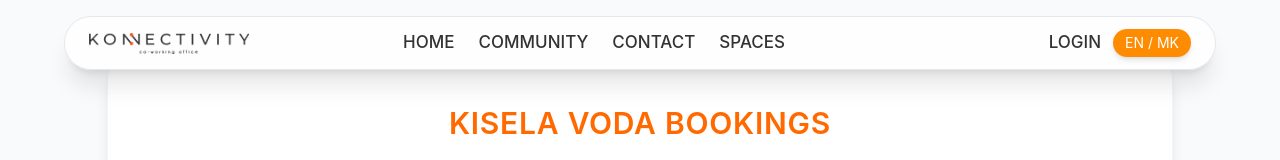
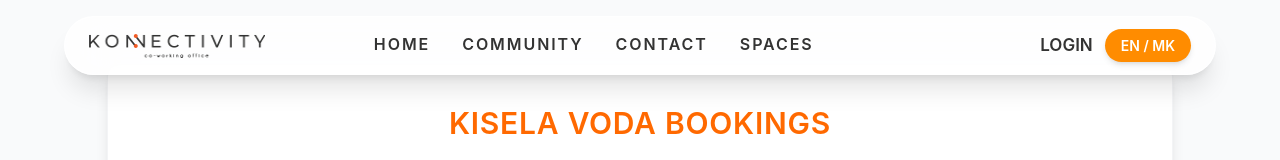
Before and after one commit to stojkov5/ConnectivityCowork, a React (Vite) app in the folder frontend/: page /kiselavoda in a window 1280 px wide. Shown: the top 160 px of the page. Built offline with nearby package versions, Linux system fonts and the light colour scheme; no server answers.

Commit message:
refactor: enhance Navbar component with responsive links and mobile menu functionality

```diff
--- a/frontend/src/components/Navbar.jsx
+++ b/frontend/src/components/Navbar.jsx
@@ -15,17 +15,55 @@ const NavBar = () => {
     logout();
   };
 
+  const renderDesktopNavLink = (to, label, isHash = false) => {
+  const base =
+    "group relative tracking-[0.12em] text-[15px] xl:text-[16px] font-semibold transition-colors duration-200 hover:text-[#ff8c00]";
+
+  const underline =
+    "pointer-events-none absolute left-0 -bottom-0.5 h-[2px] w-0 bg-[#ff8c00] transition-all duration-300 group-hover:w-full";
+
+  if (isHash) {
+    return (
+      <HashLink smooth to={to} className={base}>
+        <span className="relative inline-block pb-1">
+          {label}
+          <span className={underline} />
+        </span>
+      </HashLink>
+    );
+  }
+
+  return (
+    <NavLink
+      to={to}
+      className={({ isActive }) =>
+        [
+          base,
+          isActive ? "text-[#ff8c00]" : "",
+        ].join(" ")
+      }
+    >
+      <span className="relative inline-block pb-1">
+        {label}
+        <span className={underline} />
+      </span>
+    </NavLink>
+  );
+};
+
+
   return (
     <>
-      <nav className="fixed top-4 left-1/2 -translate-x-1/2 w-[95%] md:w-[90%] shadow-xl rounded-full backdrop-blur-xl bg-white/80 border border-gray-200 z-50 raleway-400">
-        <div className="py-3 px-6">
-          <Row align="middle" justify="space-between">
+      {/* TOP NAV BAR */}
+      <nav className="fixed top-4 left-1/2 -translate-x-1/2 w-[95%] md:w-[90%] shadow-xl rounded-full backdrop-blur-xl bg-white/80 border border-white/70 z-50 raleway-400">
+        <div className="py-3 px-4 md:px-6">
+          <Row align="middle" justify="space-between" gutter={[8, 8]}>
             {/* Logo */}
             <Col xs={12} lg={4}>
               <NavLink to="/">
                 {/* Desktop Logo */}
                 <img
-                  className="hidden md:block w-40"
+                  className="hidden md:block w-40 xl:w-44"
                   src="/Images/Logo1.png"
                   alt="Desktop Logo"
                 />
@@ -40,12 +78,102 @@ const NavBar = () => {
 
             {/* Desktop Links */}
             <Col lg={14} className="hidden lg:block">
-              <ul className="flex justify-center items-center gap-6 text-[17px] font-medium text-black">
+              <ul className="flex justify-center items-center gap-6 xl:gap-8 text-black">
+                <li className="group">
+                  {renderDesktopNavLink("/#welcome", "HOME", true)}
+                </li>
+                <li className="group">
+                  {renderDesktopNavLink("/#community", "COMMUNITY", true)}
+                </li>
+                <li className="group">
+                  {renderDesktopNavLink("/contact", "CONTACT")}
+                </li>
+                <li className="group">
+                  {renderDesktopNavLink("/officedetails", "SPACES")}
+                </li>
+
+                {user?.isAdmin && (
+                  <li className="group">
+                    {renderDesktopNavLink("/admin", "DASHBOARD")}
+                  </li>
+                )}
+              </ul>
+            </Col>
+
+            {/* Desktop Right Side (Login + Language) & Mobile Hamburger */}
+            <Col xs={12} lg={6}>
+              <div className="flex justify-end items-center gap-3">
+                {/* DESKTOP login/logout */}
+                <div className="hidden lg:flex items-center gap-3">
+                  {!isLoggedIn && (
+                    <NavLink
+                      to="/login"
+                      className="login-button font-semibold text-[15px] xl:text-[16px]  hover:text-[#ff8c00] transition-all duration-200"
+                    >
+                      LOGIN
+                    </NavLink>
+                  )}
+
+                  {isLoggedIn && (
+                    <button
+                      className="text-[15px] xl:text-[16px] font-semibold hover:text-[#ff8c00] transition-colors duration-200"
+                      onClick={handleLogout}
+                    >
+                      LOGOUT
+                    </button>
+                  )}
+
+                  {/* DESKTOP Language */}
+                  <button className="bg-[#ff8c00] text-white px-4 py-1.5 rounded-full text-[13px] xl:text-[14px] font-semibold shadow-md hover:bg-[#ff9f2c] transition-colors duration-200">
+                    EN / MK
+                  </button>
+                </div>
+
+                {/* MOBILE Hamburger */}
+                <button
+                  className="lg:hidden text-black p-1 rounded-full hover:bg-black/5 transition"
+                  onClick={toggleMenu}
+                  aria-label="Toggle menu"
+                >
+                  {menuOpen ? <FiX size={26} /> : <FiMenu size={26} />}
+                </button>
+              </div>
+            </Col>
+          </Row>
+        </div>
+      </nav>
+
+      {/* Mobile Overlay + Slide-in Menu */}
+      {menuOpen && (
+        <div
+          className="lg:hidden fixed inset-0 z-40 bg-black/40 backdrop-blur-sm transition-opacity duration-300"
+          onClick={toggleMenu}
+        >
+          {/* Panel */}
+          <div
+            className="absolute right-0 top-0 h-full w-4/5 max-w-xs bg-white shadow-2xl transform transition-transform duration-300 ease-out translate-x-0"
+            onClick={(e) => e.stopPropagation()}
+          >
+            <div className="flex justify-between items-center px-4 py-3 border-b border-gray-100">
+              <NavLink to="/" onClick={toggleMenu}>
+                <img className="w-20" src="/Images/Logo2.png" alt="Mobile Logo" />
+              </NavLink>
+              <button
+                onClick={toggleMenu}
+                className="p-1 rounded-full hover:bg-black/5 transition"
+                aria-label="Close menu"
+              >
+                <FiX size={24} />
+              </button>
+            </div>
+
+            <ul className="flex flex-col space-y-4 mt-6 px-5 text-[18px] font-semibold">
               <li>
                 <HashLink
                   smooth
                   to="/#welcome"
-                    className="hover:text-[#ff8c00] transition"
+                  onClick={toggleMenu}
+                  className="block py-1 tracking-[0.16em] hover:text-[#ff8c00] transition-colors duration-200"
                 >
                   HOME
                 </HashLink>
@@ -54,7 +182,8 @@ const NavBar = () => {
                 <HashLink
                   smooth
                   to="/#community"
-                    className="hover:text-[#ff8c00] transition"
+                  onClick={toggleMenu}
+                  className="block py-1 tracking-[0.16em] hover:text-[#ff8c00] transition-colors duration-200"
                 >
                   COMMUNITY
                 </HashLink>
@@ -62,7 +191,8 @@ const NavBar = () => {
               <li>
                 <NavLink
                   to="/contact"
-                    className="hover:text-[#ff8c00] transition"
+                  onClick={toggleMenu}
+                  className="block py-1 tracking-[0.16em] hover:text-[#ff8c00] transition-colors duration-200"
                 >
                   CONTACT
                 </NavLink>
@@ -70,7 +200,8 @@ const NavBar = () => {
               <li>
                 <NavLink
                   to="/officedetails"
-                    className="hover:text-[#ff8c00] transition"
+                  onClick={toggleMenu}
+                  className="block py-1 tracking-[0.16em] hover:text-[#ff8c00] transition-colors duration-200"
                 >
                   SPACES
                 </NavLink>
@@ -80,94 +211,9 @@ const NavBar = () => {
                 <li>
                   <NavLink
                     to="/admin"
-                      className="hover:text-[#ff8c00] transition"
+                    onClick={toggleMenu}
+                    className="block py-1 tracking-[0.16em] hover:text-[#ff8c00] transition-colors duration-200"
                   >
-                      DASHBOARD
-                    </NavLink>
-                  </li>
-                )}
-              </ul>
-            </Col>
-
-            {/* Desktop Right Side (Login + Language) */}
-            <Col xs={12} lg={6}>
-              <div className="flex justify-end items-center gap-3">
-                {/* DESKTOP login/logout */}
-                <div className="hidden lg:block ">
-                  {!isLoggedIn && (
-                    <NavLink
-                      to="/login"
-                      className="font-medium login-button hover:text-[#ff8c00] transition"
-                    >
-                      LOGIN
-                    </NavLink>
-                  )}
-
-                  {isLoggedIn && (
-                    <button
-                      className="text-[17px] hover:text-[#ff8c00] transition"
-                      onClick={handleLogout}
-                    >
-                      LOGOUT
-                    </button>
-                  )}
-                </div>
-
-                {/* DESKTOP Language */}
-                <button className="hidden lg:block bg-[#ff8c00] text-white px-3 py-1 rounded-full text-sm shadow-md">
-                  EN / MK
-                </button>
-
-                {/* MOBILE Hamburger */}
-                <button className="lg:hidden text-black" onClick={toggleMenu}>
-                  {menuOpen ? <FiX size={28} /> : <FiMenu size={28} />}
-                </button>
-              </div>
-            </Col>
-          </Row>
-        </div>
-      </nav>
-
-      {/* Mobile Menu */}
-      <div
-        className={`lg:hidden fixed top-0 left-0 w-full h-full bg-white z-999 transform transition-transform duration-300 ease-in-out ${
-          menuOpen ? "translate-x-0" : "translate-x-full"
-        }`}
-      >
-        <div className="flex justify-between items-center p-4 border-b">
-          <NavLink to="/" onClick={toggleMenu}>
-            <img className="w-20" src="/Images/Logo2.png" alt="Mobile Logo" />
-          </NavLink>
-          <button onClick={toggleMenu}>
-            <FiX size={28} />
-          </button>
-        </div>
-
-        <ul className="flex flex-col items-center justify-center space-y-6 mt-16 text-2xl">
-          <li>
-            <NavLink to="/" onClick={toggleMenu}>
-              HOME
-            </NavLink>
-          </li>
-          <li>
-            <HashLink smooth to="/#community" onClick={toggleMenu}>
-              COMMUNITY
-            </HashLink>
-          </li>
-          <li>
-            <NavLink to="/contact" onClick={toggleMenu}>
-              CONTACT
-            </NavLink>
-          </li>
-          <li>
-            <NavLink to="/officedetails" onClick={toggleMenu}>
-              SPACES
-            </NavLink>
-          </li>
-
-          {user?.isAdmin && (
-            <li>
-              <NavLink to="/admin" onClick={toggleMenu}>
                     DASHBOARD
                   </NavLink>
                 </li>
@@ -175,7 +221,11 @@ const NavBar = () => {
 
               {!isLoggedIn && (
                 <li>
-              <NavLink to="/login" onClick={toggleMenu}>
+                  <NavLink
+                    to="/login"
+                    onClick={toggleMenu}
+                    className="block py-1 tracking-[0.16em] hover:text-[#ff8c00] transition-colors duration-200"
+                  >
                     LOGIN
                   </NavLink>
                 </li>
@@ -188,15 +238,16 @@ const NavBar = () => {
                       handleLogout();
                       toggleMenu();
                     }}
+                    className="block py-1 tracking-[0.16em] hover:text-[#ff8c00] transition-colors duration-200"
                   >
                     LOGOUT
                   </button>
                 </li>
               )}
 
-          <li>
+              <li className="pt-2">
                 <button
-              className="px-4 py-2 rounded bg-[#ff8c00] text-white"
+                  className="w-full px-4 py-2 rounded-full bg-[#ff8c00] text-white text-[15px] shadow-md font-semibold tracking-[0.12em] hover:bg-[#ff9f2c] transition-colors duration-200"
                   onClick={toggleMenu}
                 >
                   EN / MK
@@ -204,6 +255,8 @@ const NavBar = () => {
               </li>
             </ul>
           </div>
+        </div>
+      )}
     </>
   );
 };
--- a/frontend/src/index.css
+++ b/frontend/src/index.css
@@ -80,6 +80,12 @@ li a {
 li a:hover {
   color: #f15a24 !important;
 }
+.login-button {
+  color: unset !important;
+}
+.login-button:hover {
+  color: #f15a24 !important;
+}
 .logout {
   color: #333333 !important;
 }
```
Lines whose indentation alone changed are shown as unchanged.
